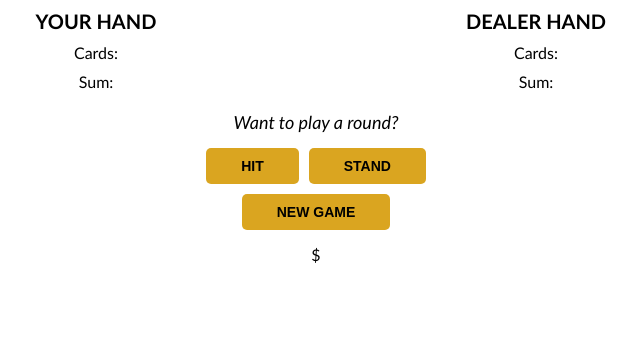
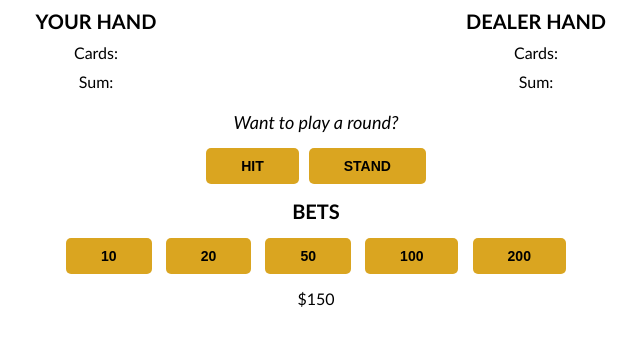
Before and after one commit to ajkarlsen/blackjack, a plain HTML site: page index.html in a window 1280 px wide. Shown: the part 71-416 px from the top of the page, without its empty margins (324-964 px from the left). Drawn offline with Linux system fonts and the light colour scheme.

Commit message:
Cash system

```diff
--- a/index.css
+++ b/index.css
@@ -48,3 +48,8 @@ button {
     font-weight: bold;
     margin: 5px 5px;
 }
+
+#bet-title {
+    font-size: 20px;
+    font-weight: bold;
+}
--- a/index.html
+++ b/index.html
@@ -21,7 +21,15 @@
         <button id="new-card-but" onclick="newCard()">HIT</button>
         <button id="new-card-but" onclick="dealerTurn()">STAND</button>
       </div>
-      <button id="new-game-but" onclick="newGame()">NEW GAME</button>
+      <div id="bets">
+        <p id="bet-title">BETS</p>
+        <button id="new-game-but" onclick="newGame(10)">10</button>
+        <button id="new-game-but" onclick="newGame(20)">20</button>
+        <button id="new-game-but" onclick="newGame(50)">50</button>
+        <button id="new-game-but" onclick="newGame(100)">100</button>
+        <button id="new-game-but" onclick="newGame(200)">200</button>
+
+      </div>
       <p id="player-el">$</p>
       <script src="index.js"></script>
     </body>
--- a/index.js
+++ b/index.js
@@ -9,26 +9,37 @@ let dealerCardEl = document.getElementById("dealer-card-el")
 let playerSumEl = document.getElementById("player-sum-el")
 let dealerSumEl = document.getElementById("dealer-sum-el")
 let messageEl = document.getElementById("message-el")
+let chips = 150
+let chipsEl = document.getElementById("player-el")
+chipsEl.textContent = "$" + chips
+let bets = 0
 
 let player = {
     name: "Alex",
     cash: "12"
 }
 
-function newGame() {
+function newGame(money) {
     if (isAlive === false || hasBlackJack === true) {
+        if (chips >= money) {
+        bets = money
+        chips -= bets
+        chipsEl.textContent = "$" + chips
         isAlive = true
         playerCards = []
         dealerCards = []
-        card1 = getRandomCard(0)
+        card1 = getRandomCard()
         playerSum = card1
-        card2 = getRandomCard(playerSum)
+        card2 = getRandomCard()
         playerSum += card2
         playerCards.push(card1, card2)
         dealerCards.push(getRandomCard(0))
         dealerSum = dealerCards[0]
 
-         renderGame()
+        renderGame()
+        } else {
+            messageEl.textContent = "Not enough money"
+        }
     }
 }
 
@@ -51,12 +62,15 @@ function renderGame() {
     } else if (playerSum === 21 && playerCards.length === 2) {
         isAlive = false
         messageEl.textContent = "Blackjack, 1.5 times your money back"
+        chips += bets + (bets*1.5)
+
     } else if (playerSum === 21) {
         messageEl.textContent = "Dealer playing"
         dealerTurn()
     } else {
         messageEl.textContent = "New card?"
     }
+    chipsEl.textContent = "$" + chips
 }
 
 function newCard() {
@@ -97,13 +111,18 @@ async function dealerTurn() {
         }
         if (dealerSum > 21) {
             messageEl.textContent = "Dealer busts, you won"
+            chips += bets*2
         } else if (dealerSum > playerSum) {
             messageEl.textContent = "Dealer wins"
         } else if (dealerSum === playerSum) {
             messageEl.textContent = "Stand off, money back"
+            chips += bets
         } else {
             messageEl.textContent = "You win"
+            chips += bets*2
         }
+        chipsEl.textContent = "$" + chips
+
     }
 }
 
```
